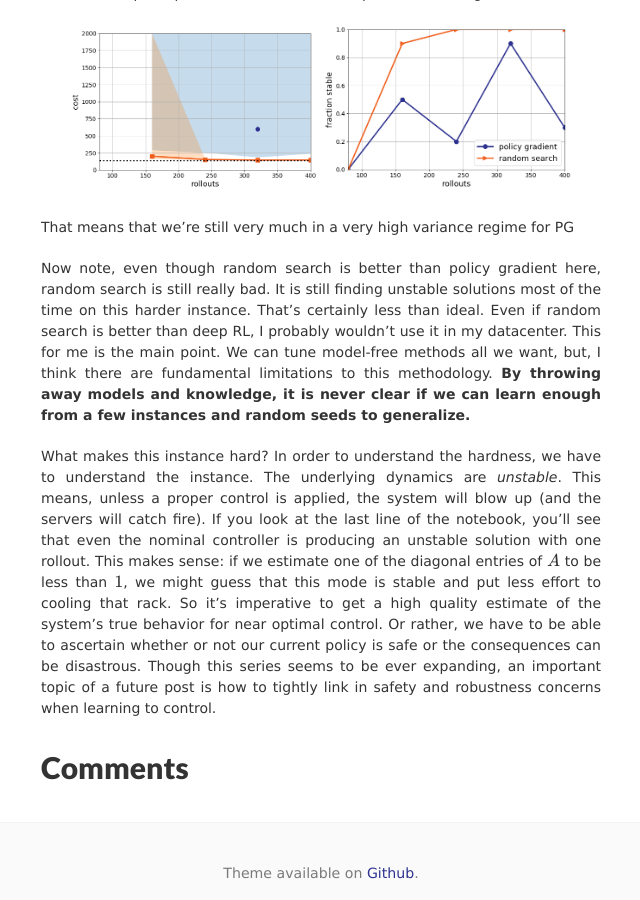
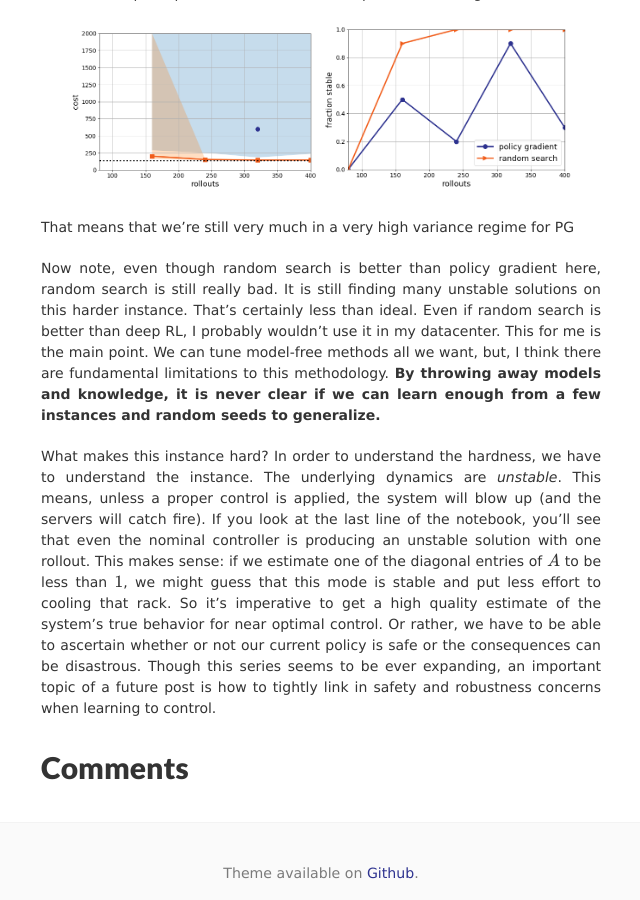
Before and after one commit to benjamin-recht/benjamin-recht.github.io, a Jekyll site: the page built from _posts/2018-03-13-pg-saga.md, in a window 1280 px wide and 900 px high, scrolled down 2900 px. Shown: the whole window, without its empty margins (319-959 px from the left). Built offline with Jekyll 4.4.1, drawn with Linux system fonts in a browser that asks for light colours; nearby versions of some CDN libraries; formulas are drawn with MathJax 3; comment, search, counter and statistics services are not loaded.

Commit message:
come on man

```diff
--- a/_posts/2018-03-13-pg-saga.md
+++ b/_posts/2018-03-13-pg-saga.md
@@ -63,6 +63,6 @@ You might be able to tune this better than me, and I’d encourage you to try ([
 
 That means that we’re still very much in a very high variance regime for PG
 
-Now note, even though random search is better than policy gradient here, random search is still really bad. It is still finding unstable solutions most of the time on this harder instance. That’s certainly less than ideal. Even if random search is better than deep RL, I probably wouldn’t use it in my datacenter. This for me is the main point.  We can tune model-free methods all we want, but, I think there are fundamental limitations to this methodology. **By throwing away models and knowledge, it is never clear if we can learn enough from a few instances and random seeds to generalize.**
+Now note, even though random search is better than policy gradient here, random search is still really bad. It is still finding many unstable solutions on this harder instance. That’s certainly less than ideal. Even if random search is better than deep RL, I probably wouldn’t use it in my datacenter. This for me is the main point.  We can tune model-free methods all we want, but, I think there are fundamental limitations to this methodology. **By throwing away models and knowledge, it is never clear if we can learn enough from a few instances and random seeds to generalize.**
 
 What makes this instance hard? In order to understand the hardness, we have to understand the instance. The underlying dynamics are _unstable_. This means, unless a proper control is applied, the system will blow up (and the servers will catch fire). If you look at the last line of the notebook, you’ll see that even the nominal controller is producing an unstable solution with one rollout. This makes sense: if we estimate one of the diagonal entries of $A$ to be less than $1$, we might guess that this mode is stable and put less effort to cooling that rack. So it’s imperative to get a high quality estimate of the system’s true behavior for near optimal control. Or rather, we have to be able to ascertain whether or not our current policy is safe or the consequences can be disastrous. Though this series seems to be ever expanding, an important topic of a future post is how to tightly link in safety and robustness concerns when learning to control.
```
